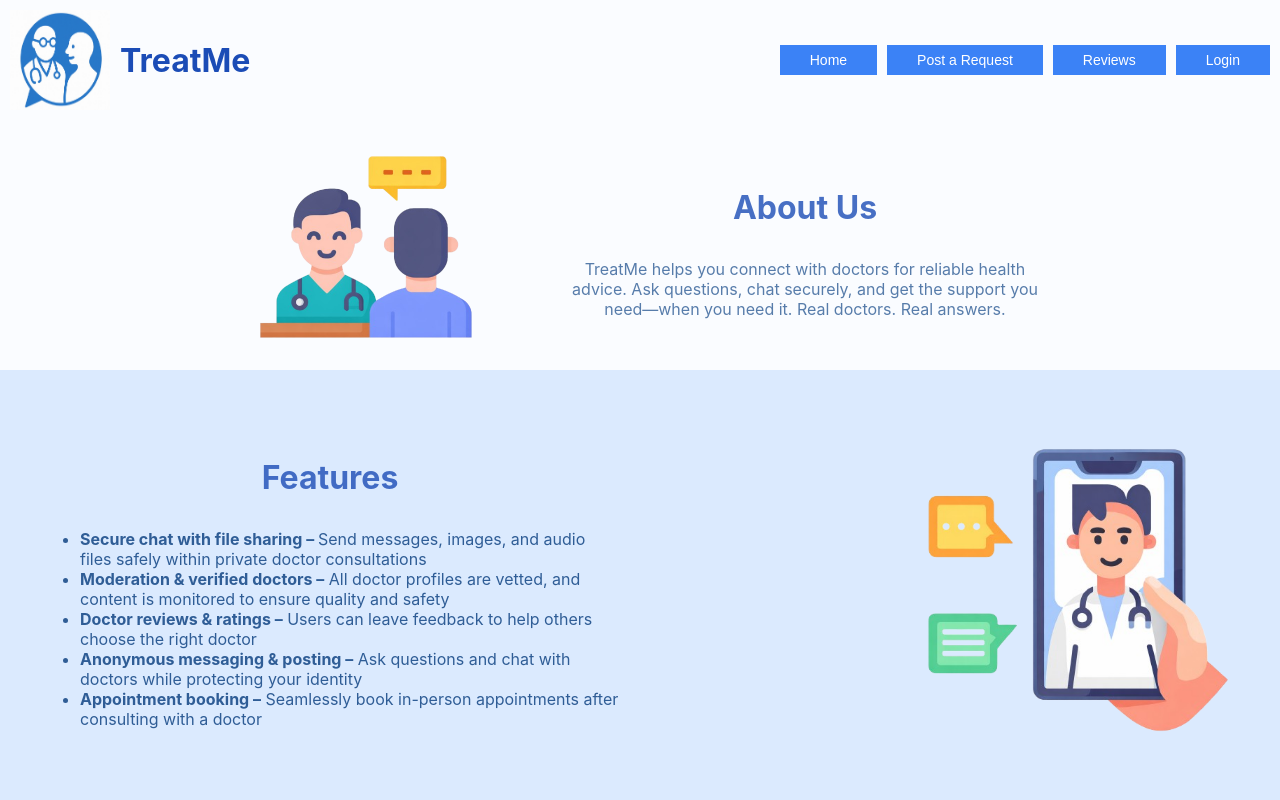
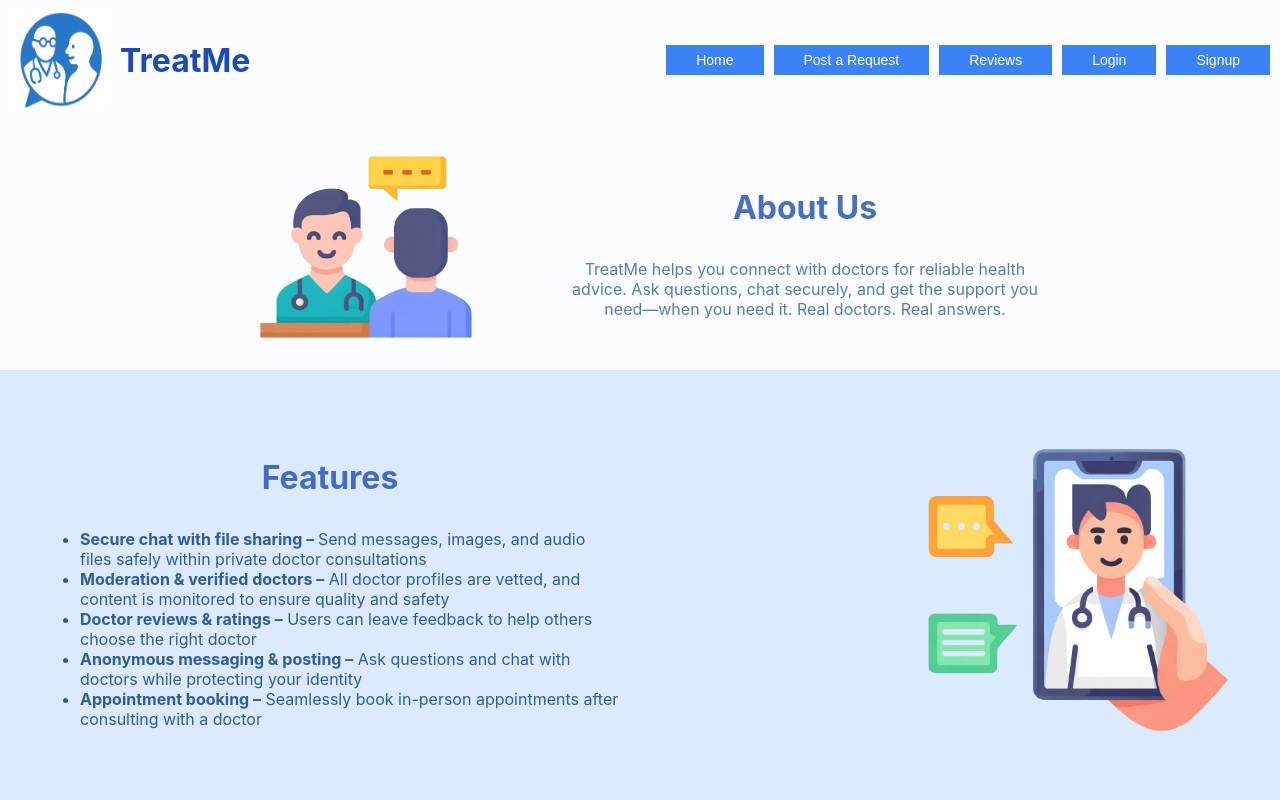
Before and after one commit to vytcka/Doctor-patient-app, a React (Create React App) app in the folder client/: page / in a window 1280 px wide. Shown: the top 800 px of the page. Built offline with nearby package versions, Linux system fonts and the light colour scheme.

Commit message:
added signup button on homepage

```diff
--- a/client/src/Home.js
+++ b/client/src/Home.js
@@ -26,6 +26,9 @@ function Home() {
           </Link>
           <Link to="/login" style={{ textDecoration: "none" }}>
             <button style={{ backgroundColor: "#3b82f6", color: "white" }}>Login</button>
+          </Link>
+          <Link to="/signup" style={{ textDecoration: "none" }}>
+            <button style={{ backgroundColor: "#3b82f6", color: "white" }}>Signup</button>
           </Link>
         </div>
       </div>
```
